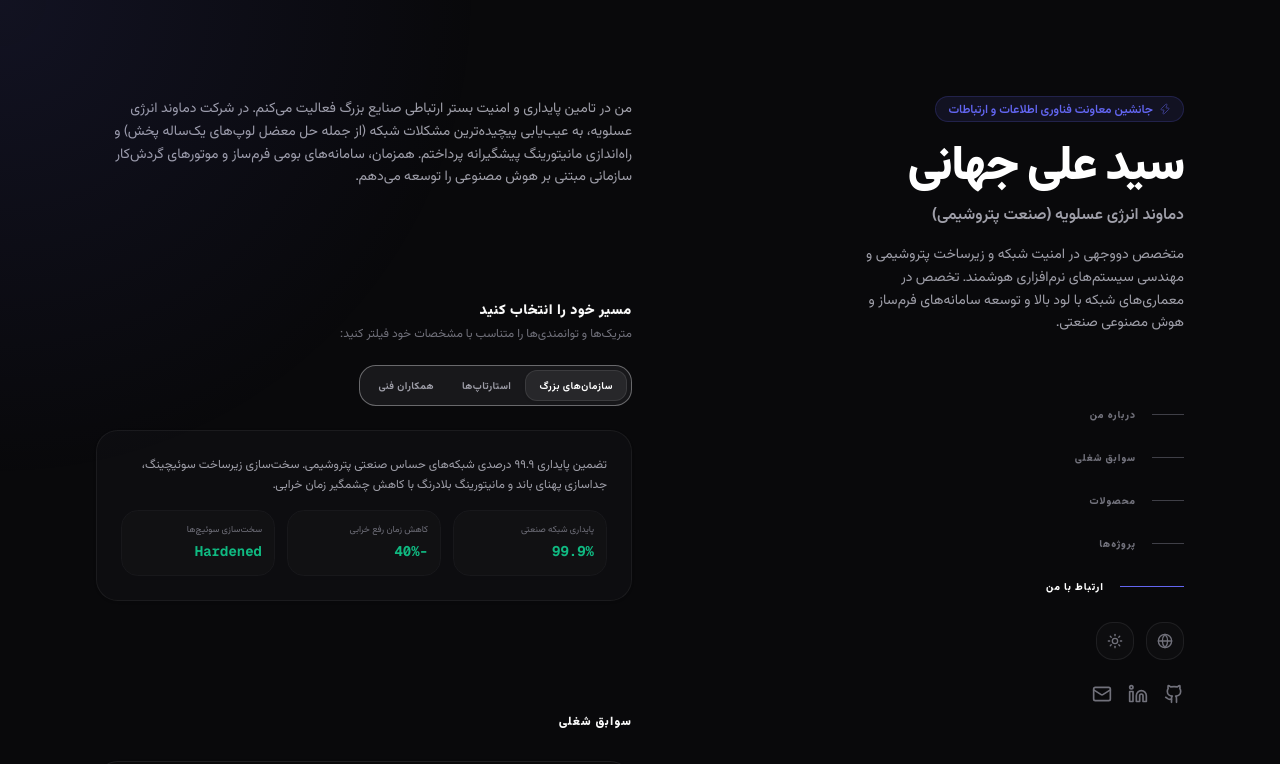
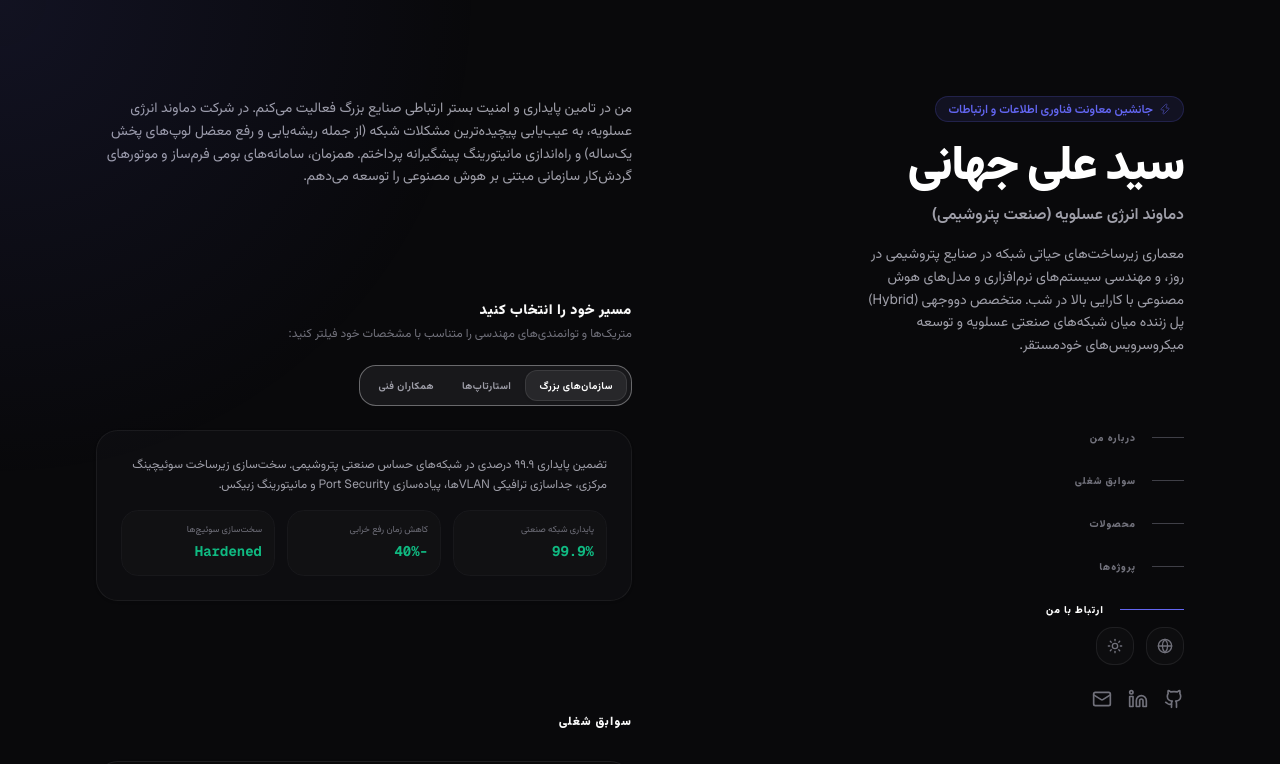
Before and after one commit to alijahani33/AliJahai_Site, a Next.js app: page / in a window 1280 px wide. Shown: the top 764 px of the page. Built offline with nearby package versions, Linux system fonts and the light colour scheme.

Commit message:
docs: upgrade portfolio copywriting to premium technical grade

```diff
--- a/components/Portfolio.tsx
+++ b/components/Portfolio.tsx
@@ -60,27 +60,27 @@
 const dict = {
   en: {
     name: "Seyed Ali Jahani",
-    title: "Assistant IT Director & Hybrid Expert",
+    title: "Assistant IT Director & Hybrid Systems Expert",
     sub_title: "Damavand Energy Assaluyeh (Petrochemical Industry)",
     about_nav: "About",
     experience_nav: "Experience",
     products_nav: "Products",
     projects_nav: "Projects",
     contact_nav: "Contact",
-    about_pitch: "A dual-faceted systems expert bridging enterprise network security (STP/RSTP, CCNA/CCNP, Zabbix monitoring) and modern software architectures (Next.js, FastAPI, Docker, Deep Learning). I design high-uptime network topologies and build scalable automation engines to digitize complex organizational workflows.",
+    about_pitch: "Architecting resilient, mission-critical network infrastructures by day, and engineering high-throughput AI & software frameworks by night. A hybrid expert bridging industrial networking (STP/RSTP topology, Zabbix monitoring, Cisco grid hardening) and scalable web systems.",
     about_p1: "I specialize in securing and maintaining critical infrastructure. At Damavand Energy Assaluyeh, I manage networks powering essential petrochemical systems, resolving critical outages (like a year-long broadcast loop) and establishing proactive real-time dashboard alerts. Simultaneously, I develop enterprise software pipelines to automate tasks and build custom AI-powered search vaults.",
     choose_path: "Choose Your Path",
-    audience_desc: "Filter statistics and operational metrics by your profile:",
+    audience_desc: "Filter operational metrics and engineering strengths by your profile:",
     enterprises: "Enterprises",
     startups: "Startups",
     tech_peers: "Tech Peers",
-    enterprises_desc: "Ensuring 99.9% uptime for mission-critical petrochemical networks. Securing infrastructure through hardware upgrades, VLAN isolation, port security, and syslog alerts.",
-    startups_desc: "Building scalable on-premises software architectures (FastAPI, React, Docker). Designing visual workflow modelers and ticketing platforms to automate pipelines.",
-    tech_peers_desc: "M.Sc. research in remote sensing deep learning. Developed real-time CNN defect detection models running at 400 FPS with 99% accuracy.",
+    enterprises_desc: "Guaranteeing 99.9% uptime for mission-critical petrochemical networks. Securing infrastructure through switching core modernization, VLAN isolation, strict port security policies, and real-time syslog alerts.",
+    startups_desc: "Building scalable on-premises software architectures (FastAPI, React, Docker). Designing visual workflow engines and IT ticketing platforms to automate organization-wide pipelines.",
+    tech_peers_desc: "M.Sc. research in remote sensing scene classification using deep learning. Developed real-time CNN defect detection models running at 400 FPS with 99% accuracy.",
     skills_title: "Technical Stack",
     exp_title: "Professional Experience",
     edu_title: "Education",
-    contact_title: "Let's Build Something Secure",
+    contact_title: "Let's Build Something Secure & Intelligent",
     contact_subtitle: "Drop a line for consulting on network security audits, enterprise workflow automation, or industrial AI integration.",
     form_name: "Your Name",
     form_email: "Your Email Address",
@@ -102,16 +102,16 @@
     products_nav: "محصولات",
     projects_nav: "پروژه‌ها",
     contact_nav: "ارتباط با من",
-    about_pitch: "متخصص دووجهی در امنیت شبکه و زیرساخت پتروشیمی و مهندسی سیستم‌های نرم‌افزاری هوشمند. تخصص در معماری‌های شبکه با لود بالا و توسعه سامانه‌های فرم‌ساز و هوش مصنوعی صنعتی.",
-    about_p1: "من در تامین پایداری و امنیت بستر ارتباطی صنایع بزرگ فعالیت می‌کنم. در شرکت دماوند انرژی عسلویه، به عیب‌یابی پیچیده‌ترین مشکلات شبکه (از جمله حل معضل لوپ‌های یک‌ساله پخش) و راه‌اندازی مانیتورینگ پیشگیرانه پرداختم. همزمان، سامانه‌های بومی فرم‌ساز و موتورهای گردش‌کار سازمانی مبتنی بر هوش مصنوعی را توسعه می‌دهم.",
+    about_pitch: "معماری زیرساخت‌های حیاتی شبکه در صنایع پتروشیمی در روز، و مهندسی سیستم‌های نرم‌افزاری و مدل‌های هوش مصنوعی با کارایی بالا در شب. متخصص دووجهی (Hybrid) پل زننده میان شبکه‌های صنعتی عسلویه و توسعه میکروسرویس‌های خودمستقر.",
+    about_p1: "من در تامین پایداری و امنیت بستر ارتباطی صنایع بزرگ فعالیت می‌کنم. در شرکت دماوند انرژی عسلویه، به عیب‌یابی پیچیده‌ترین مشکلات شبکه (از جمله ریشه‌یابی و رفع معضل لوپ‌های پخش یک‌ساله) و راه‌اندازی مانیتورینگ پیشگیرانه پرداختم. همزمان، سامانه‌های بومی فرم‌ساز و موتورهای گردش‌کار سازمانی مبتنی بر هوش مصنوعی را توسعه می‌دهم.",
     choose_path: "مسیر خود را انتخاب کنید",
-    audience_desc: "متریک‌ها و توانمندی‌ها را متناسب با مشخصات خود فیلتر کنید:",
+    audience_desc: "متریک‌ها و توانمندی‌های مهندسی را متناسب با مشخصات خود فیلتر کنید:",
     enterprises: "سازمان‌های بزرگ",
     startups: "استارتاپ‌ها",
     tech_peers: "همکاران فنی",
-    enterprises_desc: "تضمین پایداری ۹۹.۹ درصدی شبکه‌های حساس صنعتی پتروشیمی. سخت‌سازی زیرساخت سوئیچینگ، جداسازی پهنای باند و مانیتورینگ بلادرنگ با کاهش چشمگیر زمان خرابی.",
-    startups_desc: "طراحی و توسعه سامانه‌های سازمانی خودمستقر با لود سریع. بهینه‌سازی کانتینرهای Docker و ایجاد اتوماسیون‌های سفارشی گردش‌کار جهت کاهش زمان ساخت فرم.",
-    tech_peers_desc: "پژوهشگر ارشد هوش مصنوعی با معدل ۱۸.۵. توسعه‌دهنده مدل‌های یادگیری عمیق بینایی ماشین با سرعت پردازش تصویر ۴۰۰ فریم بر ثانیه در کارخانه‌های لوله‌سازی.",
+    enterprises_desc: "تضمین پایداری ۹۹.۹ درصدی در شبکه‌های حساس صنعتی پتروشیمی. سخت‌سازی زیرساخت سوئیچینگ مرکزی، جداسازی ترافیکی VLANها، پیاده‌سازی Port Security و مانیتورینگ زبیکس.",
+    startups_desc: "طراحی و توسعه سامانه‌های سازمانی خودمستقر با لود سریع (FastAPI, React 19). بهینه‌سازی کانتینرهای Docker و ایجاد اتوماسیون‌های سفارشی گردش‌کار جهت دیجیتالی‌سازی فرآیندها.",
+    tech_peers_desc: "پژوهشگر ارشد هوش مصنوعی با معدل ۱۸.۵ در حوزه سنجش از دور. توسعه‌دهنده مدل‌های یادگیری عمیق بینایی ماشین (CNN) با سرعت پردازش تصویر ۴۰۰ فریم بر ثانیه.",
     skills_title: "مهارت‌ها و فناوری‌ها",
     exp_title: "سوابق شغلی",
     edu_title: "سوابق تحصیلی",
```
